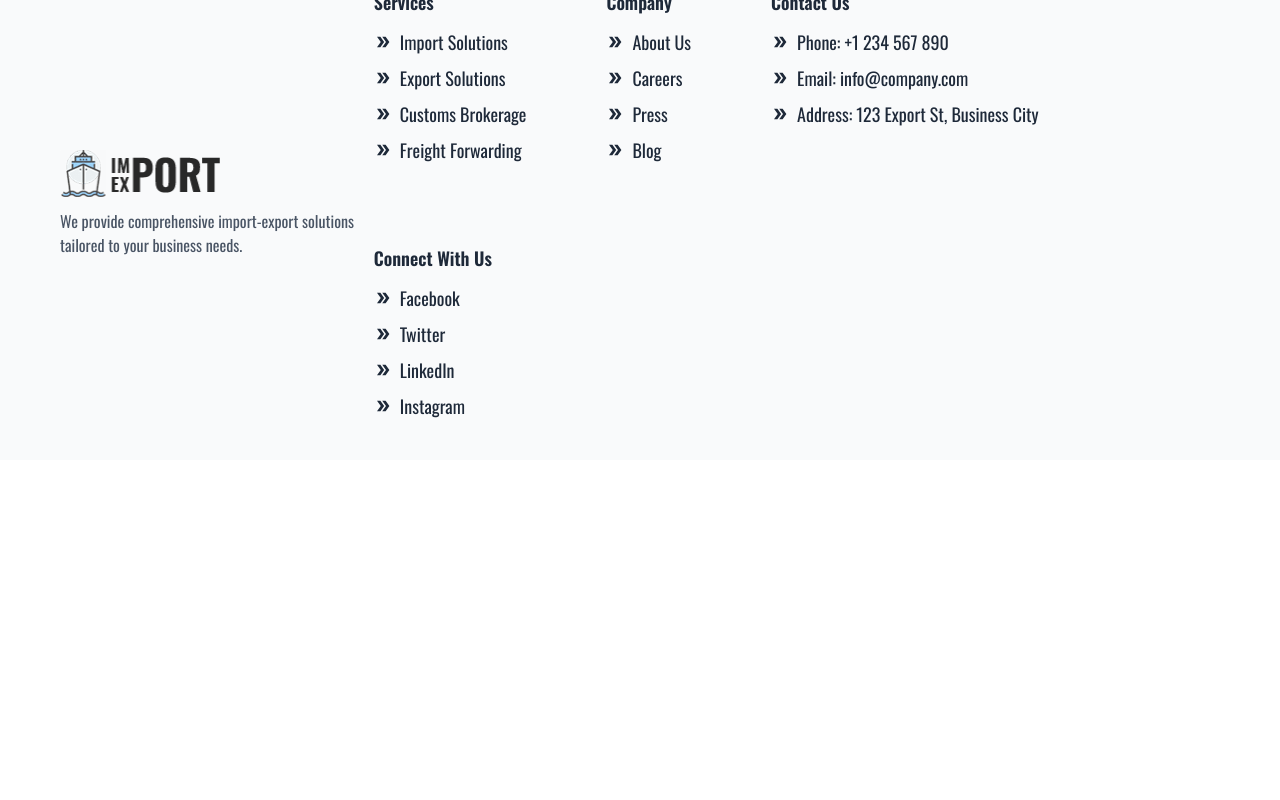
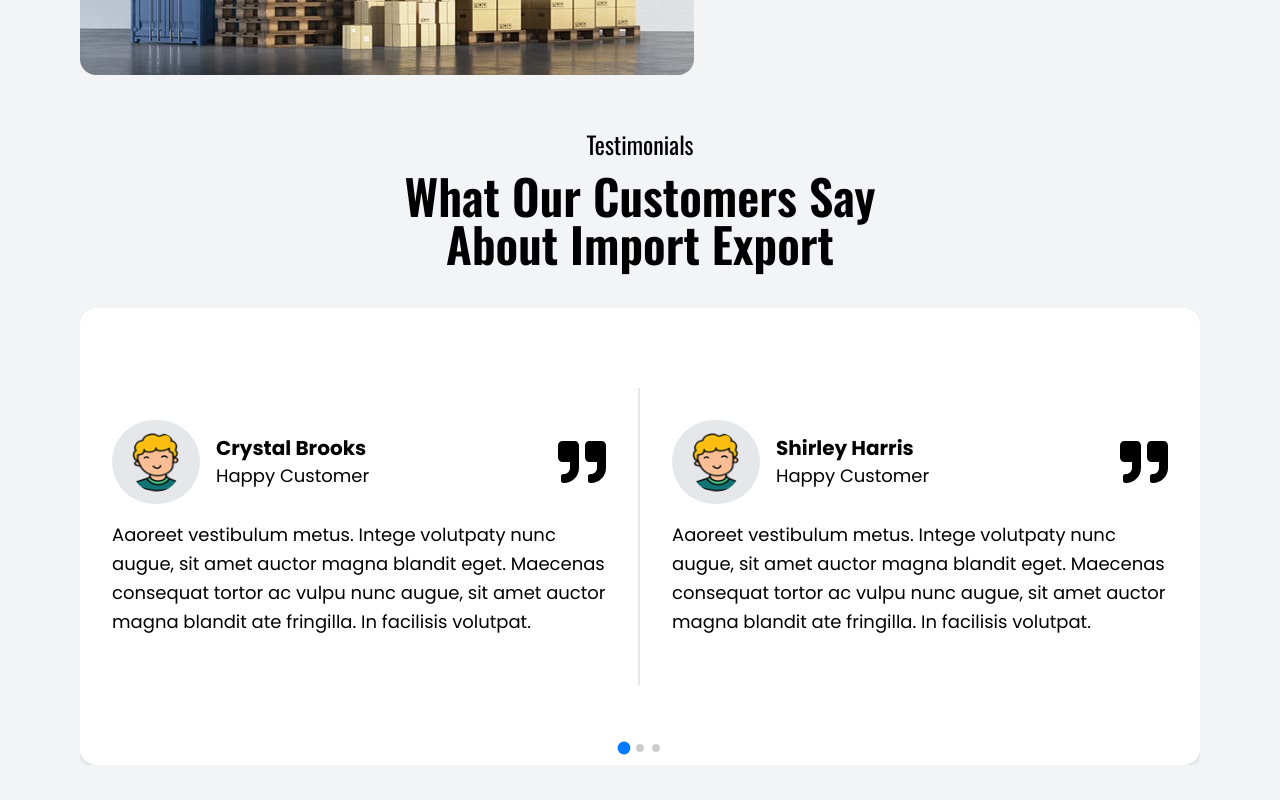
Before and after one commit to Nobleman78/Export-Import-Client, a React (Vite) app: page / in a window 1280 px wide. Shown: the part 6300-7100 px from the top of the page. Before the commit the page ends 6760 px from the top, so only its background shows below. Built offline with nearby package versions, Linux system fonts and the light colour scheme.

Commit message:
Testimonial Components Completed

```diff
--- a/src/index.css
+++ b/src/index.css
@@ -1,4 +1,5 @@
-@import url('https://fonts.googleapis.com/css2?family=Open+Sans:ital,wght@0,300..800;1,300..800&family=Oswald:wght@200..700&family=Roboto:ital,wght@0,100..900;1,100..900&display=swap');
+@import url('https://fonts.googleapis.com/css2?family=Open+Sans:ital,wght@0,300..800;1,300..800&family=Oswald:wght@200..700&family=Poppins:wght@300;400;500;600;700&family=Roboto:ital,wght@0,100..900;1,100..900&display=swap');
+
 
 body {
   font-family: "Oswald", sans-serif;
--- a/src/pages/Home.jsx
+++ b/src/pages/Home.jsx
@@ -7,6 +7,7 @@ import ChooseUs from '../sections/Choose/ChooseUs';
 import Promises from '../sections/Promises/Promises';
 import Features from '../sections/Features/Features';
 import WorkingPrinciple from '../sections/WorkingPrinciple';
+import Testimonial from '../sections/Testimonial';
 
 
 const Home = () => {
@@ -20,8 +21,7 @@ const Home = () => {
             <Promises/>
             <Features/>
             <WorkingPrinciple/>
-
-
+            <Testimonial/>
         </div>
     );
 };
--- a/src/sections/Testimonial.jsx
+++ b/src/sections/Testimonial.jsx
@@ -1,9 +1,127 @@
 import React from 'react';
+import workImageThree from '../assets/WorkingPrinciple/work-image3.jpg';
+import avatar from '../assets/Testimonial/testimonial-image1.png';
+import { Swiper, SwiperSlide } from 'swiper/react';
+import { FreeMode, Pagination } from 'swiper/modules';
+import { FaQuoteRight } from 'react-icons/fa';
+import 'swiper/css';
+import 'swiper/css/pagination';
+
+const testimonials = [
+    {
+        name: 'Crystal Brooks',
+        role: 'Happy Customer',
+        image: avatar,
+        feedback:
+            'Aaoreet vestibulum metus. Intege volutpaty nunc augue, sit amet auctor magna blandit eget. Maecenas consequat tortor ac vulpu nunc augue, sit amet auctor magna blandit ate fringilla. In facilisis volutpat.',
+    },
+    {
+        name: 'Shirley Harris',
+        role: 'Happy Customer',
+        image: avatar,
+        feedback:
+            'Aaoreet vestibulum metus. Intege volutpaty nunc augue, sit amet auctor magna blandit eget. Maecenas consequat tortor ac vulpu nunc augue, sit amet auctor magna blandit ate fringilla. In facilisis volutpat.',
+    },
+    {
+        name: 'Max Devi',
+        role: 'Happy Customer',
+        image: avatar,
+        feedback:
+            'Aaoreet vestibulum metus. Intege volutpaty nunc augue, sit amet auctor magna blandit eget. Maecenas consequat tortor ac vulpu nunc augue, sit amet auctor magna blandit ate fringilla. In facilisis volutpat.',
+    },
+    {
+        name: 'Alex Mars',
+        role: 'Happy Customer',
+        image: avatar,
+        feedback:
+            'Aaoreet vestibulum metus. Intege volutpaty nunc augue, sit amet auctor magna blandit eget. Maecenas consequat tortor ac vulpu nunc augue, sit amet auctor magna blandit ate fringilla. In facilisis volutpat.',
+    },
+    {
+        name: 'Magnus Carlsen',
+        role: 'Happy Customer',
+        image: avatar,
+        feedback:
+            'Aaoreet vestibulum metus. Intege volutpaty nunc augue, sit amet auctor magna blandit eget. Maecenas consequat tortor ac vulpu nunc augue, sit amet auctor magna blandit ate fringilla. In facilisis volutpat.',
+    },
+    {
+        name: 'Jotis Chopra',
+        role: 'Happy Customer',
+        image: avatar,
+        feedback:
+            'Aaoreet vestibulum metus. Intege volutpaty nunc augue, sit amet auctor magna blandit eget. Maecenas consequat tortor ac vulpu nunc augue, sit amet auctor magna blandit ate fringilla. In facilisis volutpat.',
+    },
+];
 
 const Testimonial = () => {
+
+    const groupedTestimonials = [];
+    for (let i = 0; i < testimonials.length; i += 2) {
+        groupedTestimonials.push(testimonials.slice(i, i + 2));
+    }
+
     return (
-        <div>
+        <div className='bg-gray-100'>
+            <main className='mt-20 py-40 relative'>
 
+                <img className='absolute top-[-7rem] left-20 rounded-2xl' src={workImageThree} alt='Decorative' />
+                <div className='text-center  flex flex-col gap-3'>
+                    <h2 className='text-2xl'>Testimonials</h2>
+                    <p className='text-5xl max-w-xl mx-auto font-semibold'>
+                        What Our Customers Say About Import Export
+                    </p>
+                </div>
+
+                <div className='px-20 pb-20'>
+                    <Swiper
+                        slidesPerView={1}
+                        effect='fade'
+                        navigation={true}
+                        speed={2000}
+                        autoplay={{
+                            delay: 3000,
+                            disableOnInteraction: false,
+                        }}
+                        spaceBetween={30}
+                        pagination={{ clickable: true }}
+                        modules={[FreeMode, Pagination]}
+                        className='mySwiper'>
+                        {groupedTestimonials.map((group, groupIndex) => (
+                            <SwiperSlide key={groupIndex}>
+                                <div style={{ fontFamily: 'Poppins, sans-serif' }}
+                                    className='bg-white rounded-2xl py-20 mt-10 shadow-md flex'>
+                                    {group.map((testimonial, index) => (
+                                        <div key={index}
+                                            className={`w-1/2 p-8 flex flex-col justify-between ${index === 0 ? 'border-r-2  border-gray-200' : ''
+                                                }`}>
+                                            <div className='flex items-center gap-4 mb-4 justify-between'>
+                                                <div className='flex items-center gap-4'>
+                                                    <div className='bg-gray-200 px-5 py-3 rounded-full'>
+                                                        <img src={testimonial.image}
+                                                            alt='testimonial-image'
+                                                            loading='lazy'
+                                                            className='w-12 h-15 rounded-full' />
+                                                    </div>
+                                                    <div >
+                                                        <h3 className='font-bold text-xl'>{testimonial.name}</h3>
+                                                        <p className='text-lg '>{testimonial.role}</p>
+                                                    </div>
+                                                </div>
+
+                                                <div className='text-right text-5xl '>
+                                                    <FaQuoteRight />
+                                                </div>
+                                            </div>
+                                            <p className='mb-4 text-lg leading-relaxed'>
+                                                {testimonial.feedback}
+                                            </p>
+                                        </div>
+                                    ))}
+                                </div>
+                            </SwiperSlide>
+                        ))}
+                    </Swiper>
+                </div>
+            </main>
         </div>
     );
 };
```
Also changed, not shown: src/assets/Testimonial/testimonial-image1.png (added), src/assets/WorkingPrinciple/work-image3.jpg (added).
